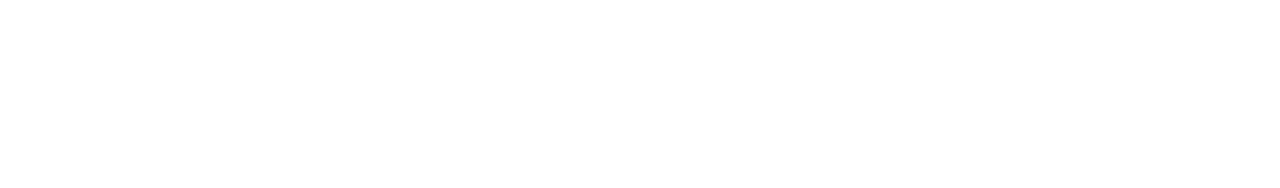
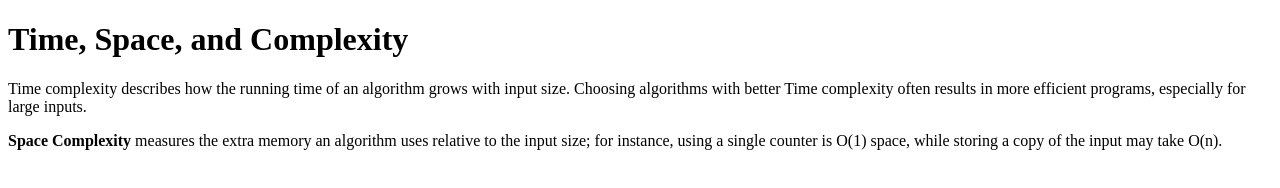
Before and after one commit to acciojob/time-and-space-complexity-mittalaman797-rgb, a website: page main.html in a window 1280 px wide. Drawn offline with Linux system fonts and the light colour scheme.

Commit message:
created a submission

```diff
--- a/main.html
+++ b/main.html
@@ -8,6 +8,19 @@
 
 <body>
 	<!-- the entire body must be written by student -->
+	<h1>Time, Space, and Complexity</h1>
+
+	<p>
+		Time complexity describes how the running time of an algorithm grows with input size.
+		Choosing algorithms with better Time complexity often results in more efficient programs,
+		especially for large inputs.
+	</p>
+
+	<p>
+		<b>Space Complexity</b> measures the extra memory an algorithm uses relative to the input size;
+		for instance, using a single counter is O(1) space, while storing a copy of the input may take O(n).
+	</p>
+
     <script type="text/javascript" src="./script.js">
 </script>
 
```
